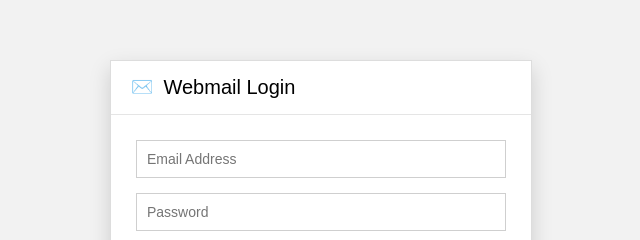
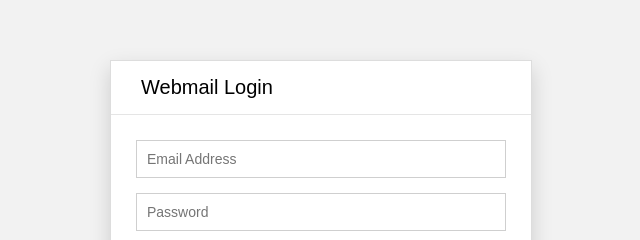
Before and after one commit to shameel012/esxe, a plain HTML site: page index.html in a window 1280 px wide. Shown: the part 175-415 px from the top of the page, 319-959 px from the left. Drawn offline with Linux system fonts and the light colour scheme.

```diff
--- a/index.html
+++ b/index.html
@@ -13,7 +13,7 @@
     <div class="login-header">
 
 
-        <div class="logo">✉️</div>
+        <div class="logo"> </div>
         <h2>Webmail Login</h2>
     </div>
 
```
